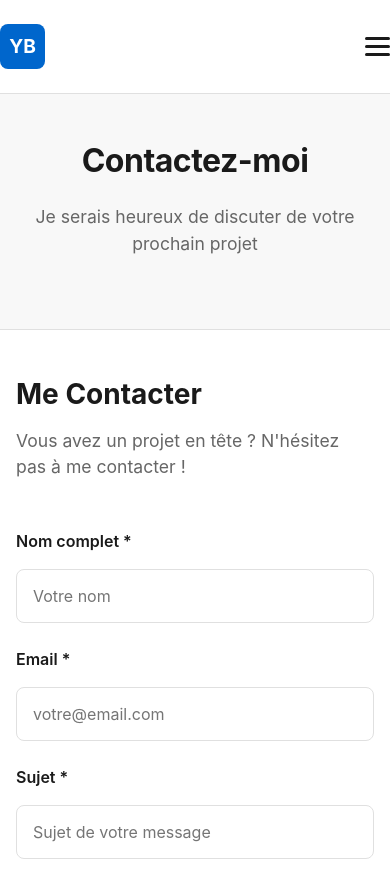
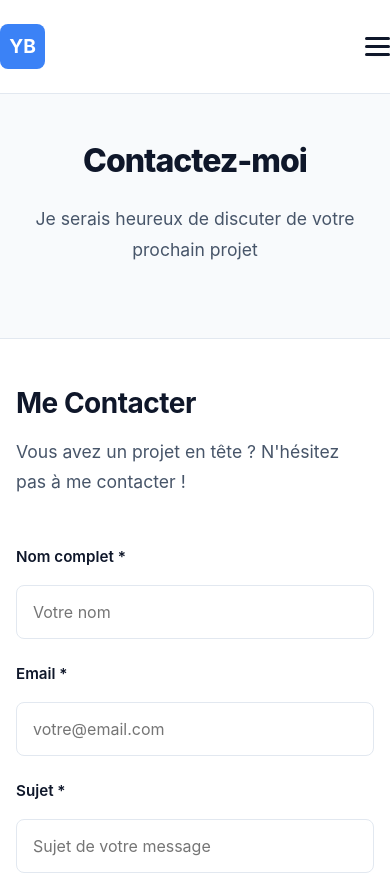
Before and after one commit to yboualame-tech/sm, an Astro site: page /contact in a window 390 px wide. Shown: the top 876 px of the page. Built offline with nearby package versions, Linux system fonts and the light colour scheme; Astro itself is replaced by a stand-in of ours.

Commit message:
feat: professional redesign with circular skill charts
- Updated color scheme to modern, professional palette
- Enhanced typography with better hierarchy
- Improved button styles with shadows and hover effects
- Created SkillChart React component for circular progress indicators
- Replaced skill tags with interactive circular skill charts
- Enhanced AboutSection with gradient backgrounds and better spacing
- Improved form styling with better focus states
- Added smooth transitions and animations throughout
- Better responsive design for all devices

```diff
--- a/src/data/portfolio.ts
+++ b/src/data/portfolio.ts
@@ -22,6 +22,29 @@ export const portfolioData = {
     description: `Je suis un développeur full stack avec une passion pour la création de solutions web modernes et efficaces.
     Avec une expertise en technologies frontend et backend, je m'engage à produire un code de qualité,
     maintenable et optimisé pour la performance.`,
+    skillsWithLevels: {
+      frontend: [
+        { name: "React", level: 90 },
+        { name: "Astro", level: 85 },
+        { name: "TypeScript", level: 85 },
+        { name: "Tailwind CSS", level: 90 },
+        { name: "HTML/CSS", level: 95 }
+      ],
+      backend: [
+        { name: "Node.js", level: 85 },
+        { name: "Express", level: 80 },
+        { name: "MongoDB", level: 80 },
+        { name: "PostgreSQL", level: 75 },
+        { name: "REST APIs", level: 85 }
+      ],
+      tools: [
+        { name: "Git", level: 90 },
+        { name: "Docker", level: 70 },
+        { name: "Vercel", level: 85 },
+        { name: "VS Code", level: 95 },
+        { name: "GitHub", level: 90 }
+      ]
+    },
     skills: {
       frontend: ["HTML/CSS", "JavaScript", "React", "Astro", "Tailwind CSS"],
       backend: ["Node.js", "Express", "Python", "MongoDB", "PostgreSQL"],
--- a/src/styles/global.css
+++ b/src/styles/global.css
@@ -5,19 +5,26 @@
  */
 
 :root {
-  /* Couleurs */
-  --primary: #1a1a1a;
-  --secondary: #404040;
-  --accent: #0066cc;
-  --accent-light: #e6f0ff;
+  /* Couleurs - Premium & Professional */
+  --primary: #0f172a;
+  --secondary: #1e293b;
+  --accent: #3b82f6;
+  --accent-light: #dbeafe;
+  --accent-dark: #1e40af;
   --background: #ffffff;
-  --background-alt: #f8f8f8;
-  --text-primary: #1a1a1a;
-  --text-secondary: #666666;
-  --border: #e0e0e0;
-  --success: #28a745;
-  --warning: #ffc107;
-  --error: #dc3545;
+  --background-alt: #f8fafc;
+  --background-secondary: #f1f5f9;
+  --text-primary: #0f172a;
+  --text-secondary: #475569;
+  --text-tertiary: #94a3b8;
+  --border: #e2e8f0;
+  --success: #10b981;
+  --warning: #f59e0b;
+  --error: #ef4444;
+  --shadow-sm: 0 1px 2px rgba(0, 0, 0, 0.05);
+  --shadow-md: 0 4px 6px rgba(0, 0, 0, 0.08);
+  --shadow-lg: 0 10px 15px rgba(0, 0, 0, 0.1);
+  --shadow-xl: 0 20px 25px rgba(0, 0, 0, 0.12);
 
   /* Spacing */
   --space-xs: 0.5rem;
@@ -28,17 +35,25 @@
   --space-2xl: 4rem;
 
   /* Typography */
-  --font-sans: -apple-system, BlinkMacSystemFont, "Segoe UI", Roboto, "Helvetica Neue", Arial, sans-serif;
+  --font-sans: -apple-system, BlinkMacSystemFont, "Segoe UI", "Roboto", "Helvetica Neue", Arial, sans-serif;
   --font-mono: "SFMono-Regular", Consolas, "Liberation Mono", Menlo, monospace;
+  --font-weight-light: 300;
+  --font-weight-normal: 400;
+  --font-weight-medium: 500;
+  --font-weight-semibold: 600;
+  --font-weight-bold: 700;
 
   /* Border Radius */
   --radius-sm: 4px;
   --radius-md: 8px;
   --radius-lg: 12px;
+  --radius-xl: 16px;
+  --radius-2xl: 20px;
 
   /* Transitions */
   --transition-fast: 150ms ease-in-out;
   --transition-normal: 300ms ease-in-out;
+  --transition-slow: 500ms ease-in-out;
 
   /* Line Height */
   --line-height-tight: 1.2;
@@ -83,64 +98,75 @@ body {
 
 /* Typography */
 h1 {
+  font-size: 3.5rem;
+  font-weight: 800;
+  line-height: var(--line-height-tight);
+  margin-bottom: var(--space-md);
+  letter-spacing: -1px;
+  color: var(--primary);
+}
+
+h2 {
   font-size: 2.5rem;
   font-weight: 700;
   line-height: var(--line-height-tight);
-  margin-bottom: var(--space-md);
+  margin-bottom: var(--space-lg);
+  color: var(--primary);
   letter-spacing: -0.5px;
 }
 
-h2 {
-  font-size: 2rem;
+h3 {
+  font-size: 1.875rem;
   font-weight: 700;
   line-height: var(--line-height-tight);
   margin-bottom: var(--space-md);
-}
-
-h3 {
-  font-size: 1.5rem;
-  font-weight: 600;
-  line-height: var(--line-height-tight);
-  margin-bottom: var(--space-sm);
+  color: var(--primary);
 }
 
 h4 {
-  font-size: 1.25rem;
+  font-size: 1.375rem;
   font-weight: 600;
   margin-bottom: var(--space-sm);
+  color: var(--primary);
 }
 
 h5 {
   font-size: 1.1rem;
   font-weight: 600;
   margin-bottom: var(--space-xs);
+  color: var(--primary);
 }
 
 h6 {
   font-size: 1rem;
   font-weight: 600;
   margin-bottom: var(--space-xs);
+  color: var(--primary);
 }
 
 p {
   margin-bottom: var(--space-md);
   color: var(--text-secondary);
+  font-size: 1.05rem;
+  line-height: var(--line-height-relaxed);
 }
 
 a {
   color: var(--accent);
   text-decoration: none;
-  transition: color var(--transition-fast);
+  transition: all var(--transition-fast);
+  font-weight: 500;
 }
 
 a:hover {
-  color: var(--primary);
+  color: var(--accent-dark);
   text-decoration: underline;
 }
 
 a:focus-visible {
   outline: 2px solid var(--accent);
-  outline-offset: 2px;
+  outline-offset: 4px;
+  border-radius: 2px;
 }
 
 /* Images */
@@ -186,57 +212,65 @@ pre code {
 /* Buttons */
 button,
 .btn {
-  padding: var(--space-sm) var(--space-md);
+  padding: 0.75rem 1.5rem;
   border: 2px solid transparent;
-  border-radius: var(--radius-md);
+  border-radius: var(--radius-lg);
   font-size: 1rem;
   font-weight: 600;
   cursor: pointer;
-  transition: all var(--transition-fast);
+  transition: all var(--transition-normal);
   font-family: var(--font-sans);
   text-decoration: none;
   display: inline-block;
   text-align: center;
   white-space: nowrap;
+  box-shadow: var(--shadow-sm);
 }
 
 .btn-primary {
   background-color: var(--accent);
   color: white;
   border-color: var(--accent);
+  box-shadow: var(--shadow-md);
 }
 
 .btn-primary:hover {
-  background-color: var(--primary);
-  border-color: var(--primary);
+  background-color: var(--accent-dark);
+  border-color: var(--accent-dark);
+  box-shadow: var(--shadow-lg);
+  transform: translateY(-2px);
 }
 
 .btn-primary:active {
-  transform: scale(0.98);
+  transform: translateY(0);
+  box-shadow: var(--shadow-sm);
 }
 
 .btn-secondary {
-  background-color: transparent;
-  color: var(--accent);
-  border-color: var(--accent);
+  background-color: var(--background-secondary);
+  color: var(--primary);
+  border-color: var(--border);
 }
 
 .btn-secondary:hover {
-  background-color: var(--accent-light);
+  background-color: var(--background-alt);
+  border-color: var(--accent);
+  color: var(--accent);
 }
 
 .btn-outline {
   background-color: transparent;
   color: var(--primary);
-  border-color: var(--primary);
+  border-color: var(--border);
   display: inline-flex;
   align-items: center;
   gap: 0.5rem;
 }
 
 .btn-outline:hover {
-  background-color: var(--background-alt);
-  border-color: var(--secondary);
+  background-color: var(--background-secondary);
+  border-color: var(--accent);
+  color: var(--accent);
 }
 
 .btn-outline svg {
@@ -244,17 +278,22 @@ button,
   height: 16px;
 }
 
+.btn-large {
+  padding: 1rem 2rem;
+  font-size: 1.1rem;
+}
+
 /* Forms */
 input,
 textarea,
 select {
   width: 100%;
-  padding: var(--space-sm);
-  border: 1px solid var(--border);
-  border-radius: var(--radius-md);
+  padding: 0.75rem 1rem;
+  border: 1.5px solid var(--border);
+  border-radius: var(--radius-lg);
   font-family: var(--font-sans);
   font-size: 1rem;
-  transition: border-color var(--transition-fast);
+  transition: all var(--transition-normal);
   background-color: var(--background);
   color: var(--text-primary);
 }
@@ -264,7 +303,7 @@ textarea:focus,
 select:focus {
   outline: none;
   border-color: var(--accent);
-  box-shadow: 0 0 0 3px var(--accent-light);
+  box-shadow: 0 0 0 3px rgba(59, 130, 246, 0.1), inset 0 1px 2px rgba(0, 0, 0, 0.05);
 }
 
 textarea {
@@ -277,6 +316,7 @@ label {
   margin-bottom: var(--space-xs);
   font-weight: 600;
   color: var(--text-primary);
+  font-size: 0.95rem;
 }
 
 /* Utility Classes */
@@ -355,3 +395,71 @@ label {
     padding: 0 var(--space-sm);
   }
 }
+
+/* SkillChart Styles */
+.skill-chart {
+  display: flex;
+  flex-direction: column;
+  align-items: center;
+  gap: 1rem;
+  padding: 1.5rem 1rem;
+  background: white;
+  border-radius: 12px;
+  transition: all 300ms ease-in-out;
+  cursor: pointer;
+  box-shadow: var(--shadow-sm);
+  border: 1px solid var(--border);
+}
+
+.skill-chart:hover {
+  transform: translateY(-4px);
+  box-shadow: var(--shadow-lg);
+  border-color: var(--accent);
+}
+
+.skill-circle {
+  width: 120px;
+  height: 120px;
+  transform: rotate(-90deg);
+}
+
+.skill-circle-bg {
+  fill: none;
+  stroke: #e2e8f0;
+  stroke-width: 8;
+}
+
+.skill-circle-progress {
+  fill: none;
+  stroke: url(#skillGradient);
+  stroke-width: 8;
+  stroke-linecap: round;
+  stroke-dasharray: 282.7;
+  stroke-dashoffset: 282.7;
+  transition: stroke-dashoffset 800ms cubic-bezier(0.34, 1.56, 0.64, 1);
+}
+
+.skill-info {
+  display: flex;
+  flex-direction: column;
+  align-items: center;
+  gap: 0.25rem;
+  width: 100%;
+}
+
+.skill-level {
+  font-size: 1.25rem;
+  font-weight: 700;
+  color: var(--accent);
+  display: block;
+}
+
+.skill-name {
+  font-size: 0.875rem;
+  font-weight: 600;
+  color: var(--text-primary);
+  text-align: center;
+  line-height: 1.2;
+  max-width: 100%;
+  word-wrap: break-word;
+}
```
Also changed, not shown: src/components/AboutSection.astro (+92 -51 lines), src/components/SkillChart.module.css (added, +67 -0 lines), src/components/SkillChart.tsx (added, +46 -0 lines), src/components/SkillsDisplay.astro (added, +60 -0 lines).
